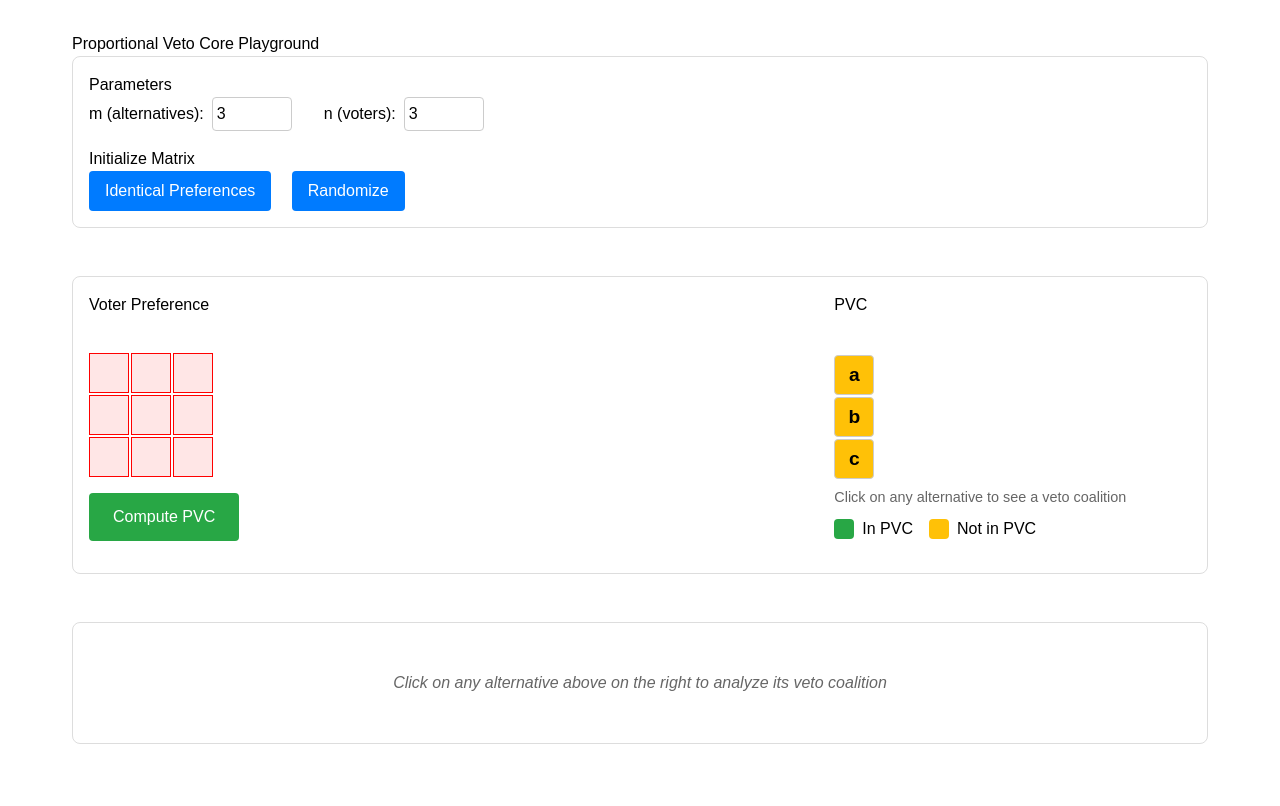
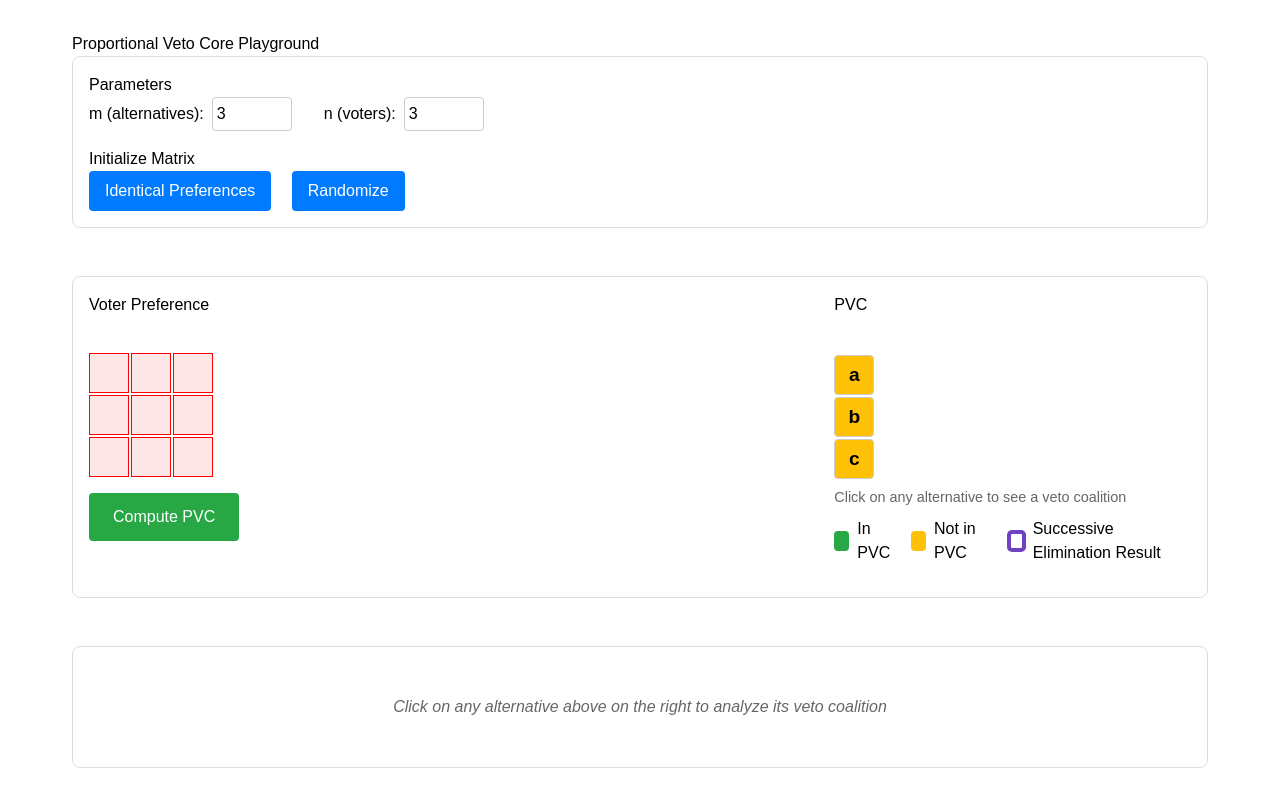
Before and after one commit to jeqcho/pvc-playground, a SvelteKit app: page / in a window 1280 px wide. Shown: the top 806 px of the page. Built offline with nearby package versions, Linux system fonts and the light colour scheme.

Commit message:
PVC is now brute force

```diff
--- a/src/routes/+page.svelte
+++ b/src/routes/+page.svelte
@@ -69,11 +69,37 @@
 		return validateVoterPreferences(column, alternatives);
 	}
 
-	// PVC computation
+	// PVC computation using veto coalition logic
 	function computePVC() {
 		const alternatives = getAlternatives();
-		pvc = computePVCLogic(preferences, alternatives);
+
+		// Find alternatives that can be vetoed
+		const vetoableAlternatives = [];
+		const nonVetoableAlternatives = [];
+
+		for (const alternative of alternatives) {
+			const result = computeVetoCoalitionLogic(alternative, preferences, alternatives, []);
+			if (result.preferredAlternatives.length > 0) {
+				// This alternative can be vetoed
+				vetoableAlternatives.push(alternative);
+			} else {
+				// This alternative cannot be vetoed
+				nonVetoableAlternatives.push(alternative);
 			}
+		}
+
+		// PVC consists of alternatives that cannot be vetoed
+		pvc = nonVetoableAlternatives;
+
+		// Also compute using the successive elimination method for highlighting
+		const successivelyEliminatedPVC = computePVCLogic(preferences, alternatives);
+
+		// Store which alternatives were found through successive elimination for highlighting
+		successivelyEliminatedAlternatives = successivelyEliminatedPVC;
+	}
+
+	// Track alternatives found through successive elimination
+	let successivelyEliminatedAlternatives: string[] = [];
 
 	// Handle alternative click
 	function onAlternativeClick(alternative: string) {
@@ -187,6 +213,9 @@
 							class:in-pvc={pvc.includes(alternative)}
 							class:not-in-pvc={!pvc.includes(alternative)}
 							class:highlighted={vetoCoalition.length > 0 && selectedAlternative === alternative}
+							class:successive-elimination={successivelyEliminatedAlternatives.includes(
+								alternative
+							)}
 							on:click={() => onAlternativeClick(alternative)}
 							role="button"
 							tabindex="0"
@@ -202,6 +231,9 @@
 					</span>
 					<span class="legend-item">
 						<span class="color-box yellow"></span> Not in PVC
+					</span>
+					<span class="legend-item">
+						<span class="border-box successive-border"></span> Successive Elimination Result
 					</span>
 				</div>
 			</div>
@@ -221,8 +253,13 @@
 									.map((i) => i + 1)
 									.join(', ')}
 							</p>
-							<p><strong>Preferred Alternatives (B):</strong> [{preferredAlternatives.join(', ')}]</p>
-							<p><strong>Proportion of preferred alternatives (|B|/m):</strong> {Math.round(lambda_B_over_P * 1000) / 1000}</p>
+							<p>
+								<strong>Preferred Alternatives (B):</strong> [{preferredAlternatives.join(', ')}]
+							</p>
+							<p>
+								<strong>Proportion of preferred alternatives (|B|/m):</strong>
+								{Math.round(lambda_B_over_P * 1000) / 1000}
+							</p>
 						</div>
 					</div>
 
@@ -247,8 +284,11 @@
 											<div
 												class="veto-matrix-cell"
 												class:veto-column={vetoCoalition.includes(colIndex)}
-												class:selected-alternative={vetoCoalition.includes(colIndex) && cell === selectedAlternative}
-												class:preferred-alternative={vetoCoalition.includes(colIndex) && preferredAlternatives.includes(cell) && cell !== selectedAlternative}
+												class:selected-alternative={vetoCoalition.includes(colIndex) &&
+													cell === selectedAlternative}
+												class:preferred-alternative={vetoCoalition.includes(colIndex) &&
+													preferredAlternatives.includes(cell) &&
+													cell !== selectedAlternative}
 											>
 												{cell}
 											</div>
@@ -282,24 +322,29 @@
 							<div class="metric-item">
 								<div class="metric-symbol">1-|B|/m</div>
 								<div class="metric-details">
-									<div class="metric-label">Size of Veto</div>
+									<div class="metric-label">Veto size</div>
 									<div class="metric-value">{Math.round((1 - lambda_B_over_P) * 1000) / 1000}</div>
 								</div>
 							</div>
 						</div>
-
 					</div>
-					<p class="veto-explanation">An alternative is vetoed if the voting power of the coalition can afford the size of the veto: <strong>|T|/n ≥ 1 - |B|/m</strong></p>
+					<p class="veto-explanation">
+						An alternative is vetoed if the voting power of the coalition can afford the veto size: <strong
+							>|T|/n ≥ 1 - |B|/m</strong
+						>
+					</p>
 
 					<div class="condition-result">
-							<div class="condition-check {v_T >= (1 - lambda_B_over_P) ? 'satisfied' : 'not-satisfied'}">
+						<div
+							class="condition-check {v_T >= 1 - lambda_B_over_P ? 'satisfied' : 'not-satisfied'}"
+						>
 							<span class="condition-text">
 								{Math.round(v_T * 1000) / 1000}
-									{v_T >= (1 - lambda_B_over_P) ? '≥' : '<'}
+								{v_T >= 1 - lambda_B_over_P ? '≥' : '<'}
 								{Math.round((1 - lambda_B_over_P) * 1000) / 1000}
 							</span>
 							<span class="condition-status">
-									{v_T >= (1 - lambda_B_over_P) ? '✓ Condition Satisfied' : '✗ Condition Not Satisfied'}
+								{v_T >= 1 - lambda_B_over_P ? '✓ Condition Satisfied' : '✗ Condition Not Satisfied'}
 							</span>
 						</div>
 					</div>
@@ -308,8 +353,13 @@
 				{:else}
 					<div class="analysis-section not-found">
 						<h4>No Veto Coalition Found</h4>
-						<p>No coalition of voters can veto alternative <strong>{selectedAlternative}</strong></p>
-						<p class="no-veto-explanation">This alternative cannot be eliminated through the proportional veto mechanism with the current preference profile.</p>
+						<p>
+							No coalition of voters can veto alternative <strong>{selectedAlternative}</strong>
+						</p>
+						<p class="no-veto-explanation">
+							This alternative cannot be eliminated through the proportional veto mechanism with the
+							current preference profile.
+						</p>
 					</div>
 					<button on:click={clearVetoCoalition} class="clear-btn">Clear Analysis</button>
 				{/if}
@@ -459,6 +509,18 @@
 		background: #ffc107;
 	}
 
+	.border-box {
+		width: 20px;
+		height: 20px;
+		border-radius: 4px;
+		background: white;
+	}
+
+	.successive-border {
+		border: 3px solid #6f42c1;
+		box-shadow: 0 0 0 1px #6f42c1;
+	}
+
 	.pvc-list {
 		display: flex;
 		flex-direction: column;
@@ -506,6 +568,11 @@
 
 	.pvc-item.highlighted {
 		outline: 3px solid #007bff;
+	}
+
+	.pvc-item.successive-elimination {
+		border: 3px solid #6f42c1;
+		box-shadow: 0 0 0 1px #6f42c1;
 	}
 
 	.veto-dashboard {
@@ -687,7 +754,6 @@
 		border: 1px solid #dee2e6;
 	}
 
-
 	.coalition-arrow-legend {
 		color: #007bff;
 		font-size: 1.2rem;
```
Lines whose indentation alone changed are shown as unchanged.
